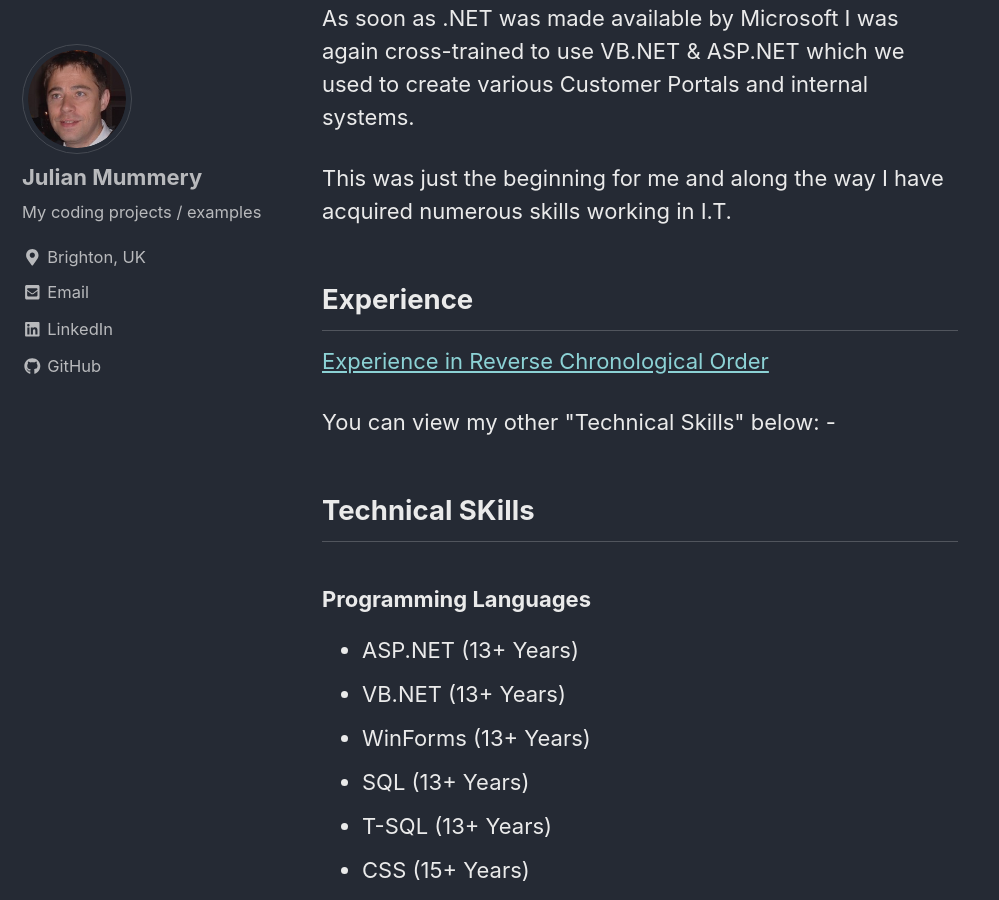
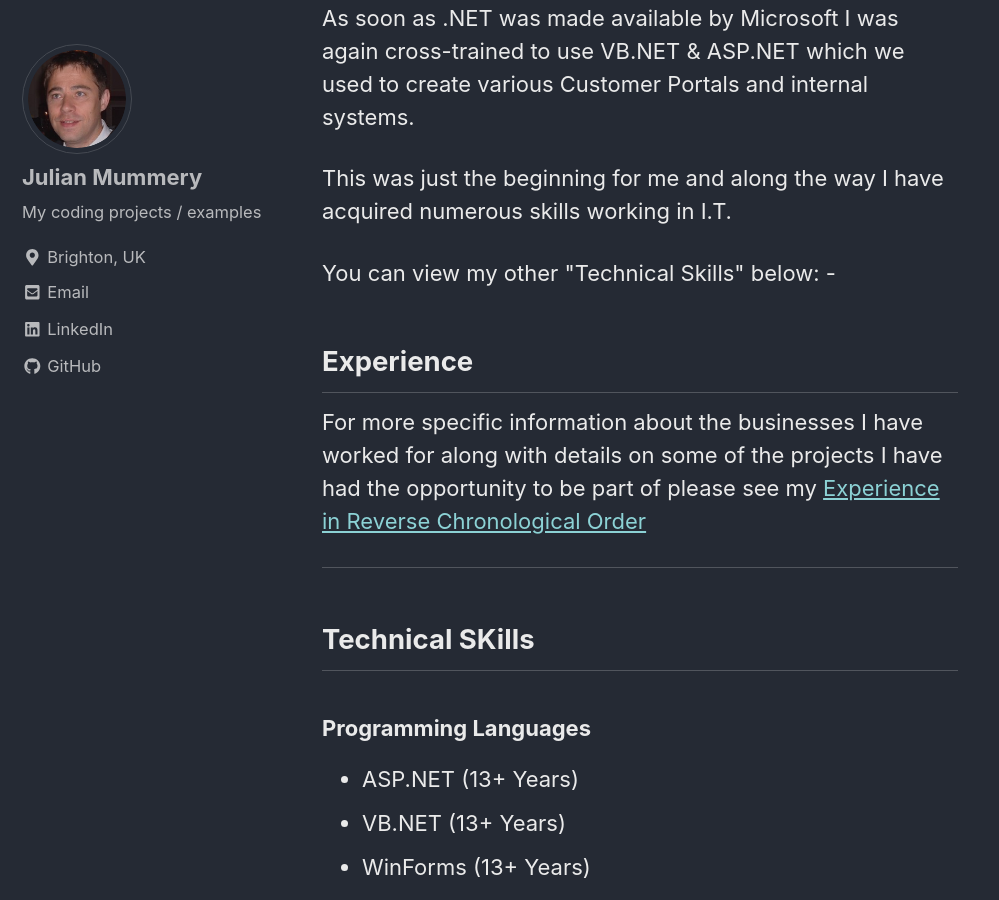
Before and after one commit to julianmummery/julianmummery.github.io, a Jekyll site: the page built from _pages/about.md, in a window 1280 px wide and 900 px high, scrolled down 1766 px. Shown: the whole window, without its empty margins (0-999 px from the left). Built offline with Jekyll 4.4.1, drawn with Linux system fonts in a browser that asks for light colours; nearby versions of some CDN libraries.

Commit message:
Update about.md

```diff
--- a/_pages/about.md
+++ b/_pages/about.md
@@ -24,13 +24,13 @@
 <p>Commercial programming started for me during 1992 when I was trained as a Mainframe COBOL programmer. After several years the business moved to Open SYstems and this gave me the opportunity to cross-train into Microfocus COBOL (GUI) and Microfocus 4GL (Batch) programming.</p>
 <p>As soon as .NET was made available by Microsoft I was again cross-trained to use VB.NET & ASP.NET which we used to create various Customer Portals and internal systems.</p>
 <p>This was just the beginning for me and along the way I have acquired numerous skills working in I.T.</p>
-
+<p>You can view my other "Technical Skills" below: -</p>
 
 <h2>Experience</h2>
-<a href="https://julianmummery.github.io/pages/experience/" target="_blank">Experience in Reverse Chronological Order</a>
+<p>
+For more specific information about the businesses I have worked for along with details on some of the projects I have had the opportunity to be part of please see my <a href="https://julianmummery.github.io/pages/experience/" target="_blank">Experience in Reverse Chronological Order</a>
 
-
-<p>You can view my other "Technical Skills" below: -</p>
+<hr/>
 
 <h2>Technical SKills</h2>
 <h3>Programming Languages</h3>
```
